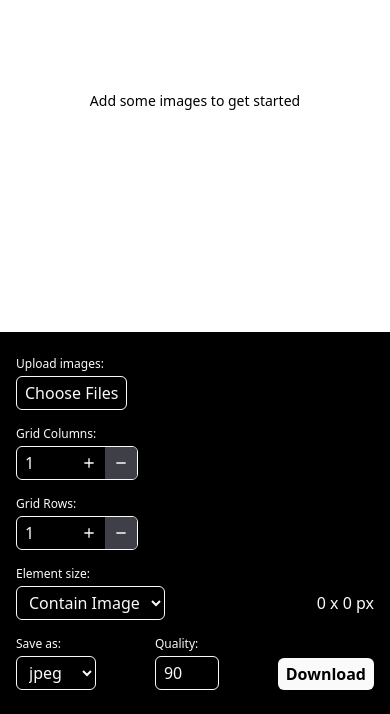
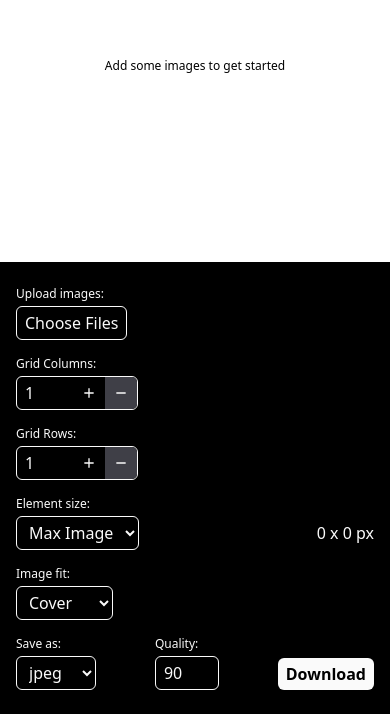
Before and after one commit to dai60/imagrid, a React (Vite) app: page / in a window 390 px wide. Shown: the part 130-844 px from the top of the page. Built offline with nearby package versions, Linux system fonts and the light colour scheme.

Commit message:
fix layout

```diff
--- a/src/App.tsx
+++ b/src/App.tsx
@@ -37,7 +37,7 @@ const App = () => {
             elemHeight,
         });
         canvas.clear("white");
-        canvas.drawImages(state.images, state.elemSize === "cover" ? "cover" : "contain");
+        canvas.drawImages(state.images, state.imageFit);
 
         try {
             const blob = await canvas.createBlob(type, quality);
@@ -65,8 +65,8 @@ const App = () => {
     }
 
     return (
-        <div className="flex flex-col-reverse sm:flex-row max-w-screen h-screen max-h-screen">
-            <aside className="bg-background text-primary flex flex-col w-full sm:w-80 p-4">
+        <div className="flex flex-col-reverse sm:flex-row max-w-screen h-full">
+            <aside className="bg-background text-primary flex flex-col sm:w-80 p-4 overflow-y-auto">
                 <Upload onUpload={handleUpload} />
                 <Settings />
                 <div className="mt-auto">
--- a/src/Montage.tsx
+++ b/src/Montage.tsx
@@ -6,7 +6,9 @@ export type MontageImage = {
     img: HTMLImageElement;
 }
 
-type ElemSize = "contain" | "cover" | { width: number; height: number; };
+export type ElemSize = "min" | "max";
+
+export type ObjectFit = "cover" | "contain";
 
 type MontageState = {
     images: MontageImage[];
@@ -15,6 +17,7 @@ type MontageState = {
     maxGridRows: number;
     maxGridCols: number;
     elemSize: ElemSize;
+    imageFit: ObjectFit;
 }
 
 type MontageAction =
@@ -24,6 +27,7 @@ type MontageAction =
     | { type: "CHANGE_GRID_ROWS"; rows: number; }
     | { type: "CHANGE_GRID_COLS"; cols: number; }
     | { type: "CHANGE_ELEM_SIZE"; size: ElemSize; }
+    | { type: "CHANGE_IMAGE_FIT"; fit: ObjectFit; }
 
 const montageReducer = (state: MontageState, action: MontageAction): MontageState => {
     switch (action.type) {
@@ -58,6 +62,8 @@ const montageReducer = (state: MontageState, action: MontageAction): MontageStat
         }
         case "CHANGE_ELEM_SIZE":
             return { ...state, elemSize: action.size };
+        case "CHANGE_IMAGE_FIT":
+            return { ...state, imageFit: action.fit };
         default:
             return state;
     }
@@ -79,7 +85,8 @@ export const MontageContextProvider = ({ children }: PropsWithChildren) => {
         gridCols: 1,
         maxGridCols: 12,
         maxGridRows: 12,
-        elemSize: "contain",
+        elemSize: "max",
+        imageFit: "cover",
     });
 
     const [elemWidth, elemHeight] = getElemSize(state.images, state.elemSize);
@@ -92,23 +99,20 @@ export const MontageContextProvider = ({ children }: PropsWithChildren) => {
 }
 
 const getElemSize = (images: MontageImage[], elemSize: ElemSize): [width: number, height: number] => {
-    if (typeof elemSize === "string" && images.length === 0) {
+    if (images.length === 0) {
         return [0, 0];
     }
 
-    if (elemSize === "contain") {
+    if (elemSize === "max") {
         return [
             Math.max(...images.map(image => image.img.width)),
             Math.max(...images.map(image => image.img.height)),
         ];
     }
-    else if (elemSize === "cover") {
+    else {
         return [
             Math.min(...images.map(image => image.img.width)),
             Math.min(...images.map(image => image.img.height)),
         ];
     }
-    else {
-        return [elemSize.width, elemSize.height];
-    }
 }
--- a/src/canvas.ts
+++ b/src/canvas.ts
@@ -1,4 +1,4 @@
-import { MontageImage } from "./Montage";
+import { MontageImage, ObjectFit } from "./Montage";
 
 type CanvasSettings = {
     gridRows: number;
@@ -29,7 +29,7 @@ export default class Canvas {
         this.#ctx.fillRect(0, 0, this.#canvas.width, this.#canvas.height);
     }
 
-    drawImages(images: MontageImage[], elemSize: "cover" | "contain") {
+    drawImages(images: MontageImage[], fit: ObjectFit) {
         for (let y = 0; y < this.settings.gridRows; ++y) {
             for (let x = 0; x < this.settings.gridCols; ++x) {
                 const index = y * this.settings.gridCols + x;
@@ -38,7 +38,7 @@ export default class Canvas {
                 }
 
                 const image = images[index];
-                if (elemSize === "contain") {
+                if (fit === "contain") {
                     this.drawImageContain(image, x, y);
                 }
                 else {
--- a/src/components/Grid.tsx
+++ b/src/components/Grid.tsx
@@ -30,7 +30,7 @@ const Item = ({ src, ref, style, attributes, listeners }: ItemProps) => {
     const itemStyle: CSSProperties = {
         aspectRatio: `${elemWidth} / ${elemHeight}`,
         backgroundImage: `url(${src})`,
-        backgroundSize: state.elemSize === "cover" ? "cover" : "contain",
+        backgroundSize: state.imageFit,
         ...style,
     };
 
@@ -117,7 +117,7 @@ const Grid = () => {
     return (
         <div ref={divRef} className="flex justify-center items-center size-full">
             {state.images.length === 0 ? (
-                <p className="select-none text-sm">Add some images to get started</p>
+                <p className="select-none text-xs sm:text-sm text-center">Add some images to get started</p>
             ) : (
                 <DndContext
                     sensors={sensors}
--- a/src/components/Settings.tsx
+++ b/src/components/Settings.tsx
@@ -36,6 +36,9 @@ const Counter = ({ label, value, min, max, onChange }: CounterProps) => {
 
 const Settings = () => {
     const { elemWidth, elemHeight, state, dispatch } = useMontage();
+    const id = useId();
+    const elemSizeId = id + "-size";
+    const imageFitId = id + "-fit";
 
     const handleGridRows: CounterEventHandler = (change) => {
         dispatch({ type: "CHANGE_GRID_ROWS", rows: state.gridRows + change });
@@ -46,10 +49,15 @@ const Settings = () => {
     }
 
     const handleElemSize: ChangeEventHandler<HTMLSelectElement> = (e) => {
-        if (e.target.value !== "contain" && e.target.value !== "cover") {
-            return;
+        if (e.target.value === "min" || e.target.value === "max") {
+            dispatch({ type: "CHANGE_ELEM_SIZE", size: e.target.value });
         }
-        dispatch({ type: "CHANGE_ELEM_SIZE", size: e.target.value });
+    }
+
+    const handleImageFit: ChangeEventHandler<HTMLSelectElement> = (e) => {
+        if (e.target.value === "cover" || e.target.value === "contain") {
+            dispatch({ type: "CHANGE_IMAGE_FIT", fit: e.target.value });
+        }
     }
 
     return (
@@ -61,14 +69,21 @@ const Settings = () => {
                 <Counter label="Grid Rows:" min={1} max={12} value={state.gridRows} onChange={handleGridRows} />
             </div>
             <div className="my-2">
-                <label className="block text-xs mb-1">Element size:</label>
-                <div className="flex items-center">
-                    <select className="bg-background border-primary border-1 px-2 py-1 rounded-md" defaultValue="contain" onChange={handleElemSize}>
-                        <option value="contain">Contain Image</option>
-                        <option value="cover">Fit Image</option>
+                <label htmlFor={elemSizeId} className="block text-xs mb-1">Element size:</label>
+                <div className="flex items-center gap-4">
+                    <select id={elemSizeId} className="bg-background border-primary border-1 px-2 py-1 rounded-md" defaultValue="max" onChange={handleElemSize}>
+                        <option value="max">Max Image</option>
+                        <option value="min">Min Image</option>
                     </select>
                     <span className="ms-auto select-none text-nowrap">{elemWidth} x {elemHeight} px</span>
                 </div>
+            </div>
+            <div className="my-2">
+                <label htmlFor={imageFitId} className="block text-xs mb-1">Image fit:</label>
+                <select id={imageFitId} className="bg-background border-primary border-1 px-2 py-1 rounded-md" defaultValue="cover" onChange={handleImageFit}>
+                    <option value="cover">Cover</option>
+                    <option value="contain">Contain</option>
+                </select>
             </div>
         </>
     );
--- a/src/index.css
+++ b/src/index.css
@@ -5,3 +5,7 @@
     --color-background: var(--color-black);
     --color-disabled: var(--color-zinc-700);
 }
+
+html, body, #root {
+    height: 100%;
+}
```
Also changed, not shown: package.json (+4 -4 lines), 1 other file (tests, documents, lock files or other folders).
